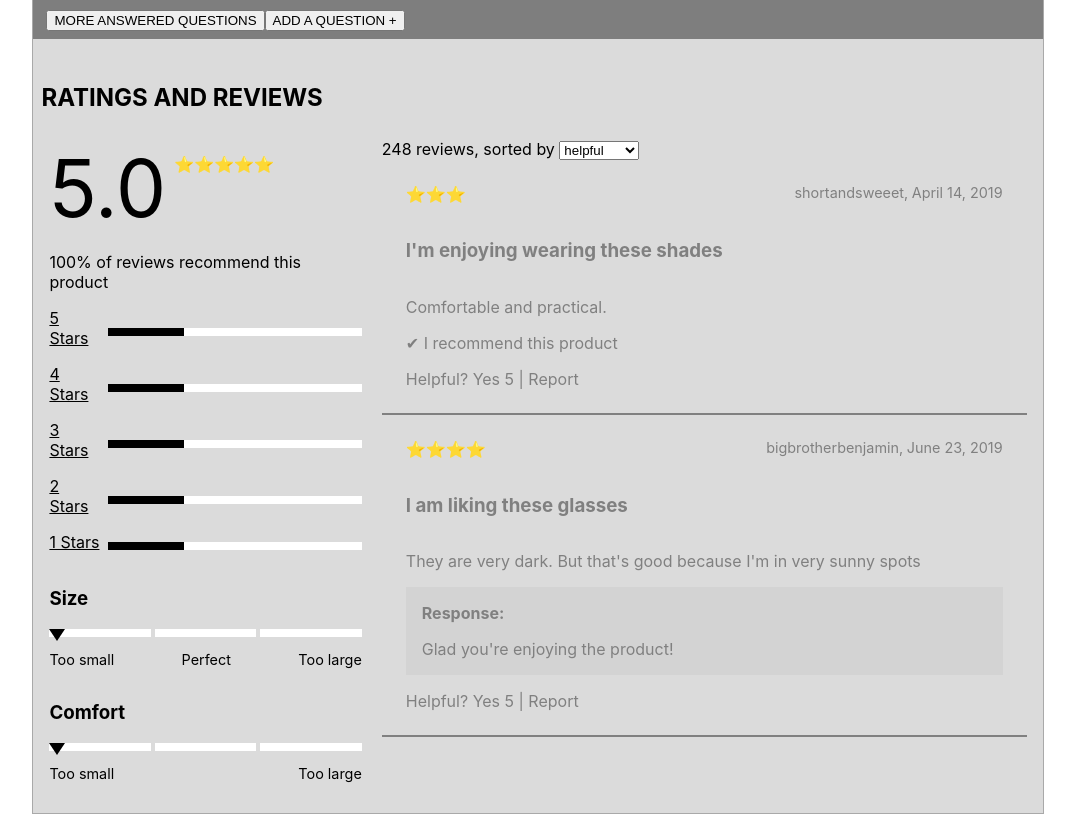
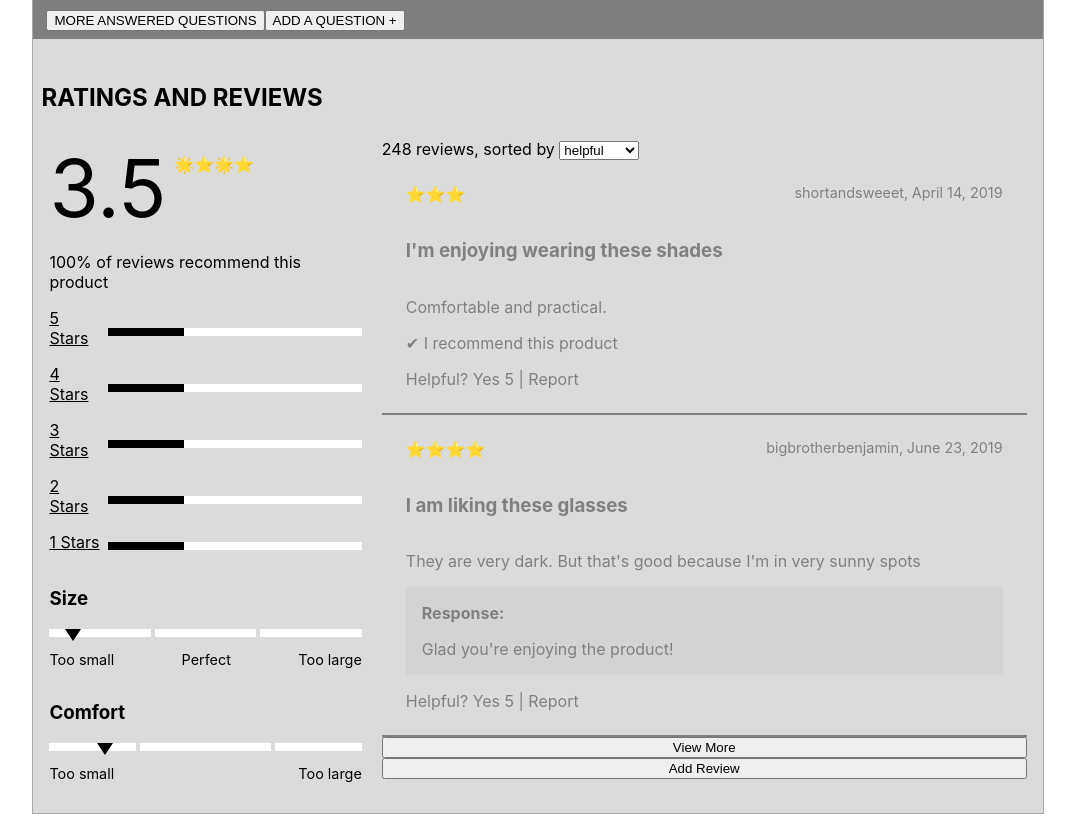
Before and after one commit to derivatively-dynamos/aix-en-provence, a React app: page / in a window 1280 px wide. Shown: the part 2540-3362 px from the top of the page, without its empty margins (102-1177 px from the left). Built offline with nearby package versions, Linux system fonts and the light colour scheme.

Commit message:
Add Score functionality

```diff
--- a/src/components/ratings-and-reviews/ComfortSlider.jsx
+++ b/src/components/ratings-and-reviews/ComfortSlider.jsx
@@ -2,6 +2,10 @@ import React from 'react';
 import styled from 'styled-components';
 
 const ReviewSlider = () => {
+  let x = '3em';
+  let sliderPos = {
+    transform: `translateX(${x})`
+  }
   return (
     <>
       <h3>Comfort</h3>
@@ -9,7 +13,7 @@ const ReviewSlider = () => {
         <ReviewBar></ReviewBar>
         <ReviewBar></ReviewBar>
         <ReviewBar></ReviewBar>
-        <Indicator></Indicator>
+        <Indicator style={sliderPos}></Indicator>
       </ReviewCont>
       <SpaceCont>
             <p>Too small</p>
@@ -33,18 +37,15 @@ const ColumnCont = styled(Container)`
   padding-right: 10px;
 `
 const ReviewCont = styled(Container)`
-  display: flex;
-  flex-direction: row;
+  display: grid;
+  grid-template-columns: 2fr 3fr 2fr;
   gap: 0.25em;
 `
 const ReviewBar = styled.div`
   max-height: .5em;
-  flex: 1;
   border: .25em solid white;
 `
-const MiddleBar = styled(ReviewBar)`
-  flex: 2;
-`
+
 const Indicator = styled.div`
   position: absolute;
   width: 0;
--- a/src/components/ratings-and-reviews/RatingsAndReviews.jsx
+++ b/src/components/ratings-and-reviews/RatingsAndReviews.jsx
@@ -9,14 +9,14 @@ import sampleProduct from "./sample.js"
 
 const RatingsAndReviews = () => {
 
-  const [ products ] = useState(sampleProduct);
+  const [ product ] = useState(sampleProduct[0]);
 
   return (
     <AppContainer>
       <h2>RATINGS AND REVIEWS</h2>
       <Container>
-        <ReviewBreakdown />
-        <ReviewList products={products}/>
+        <ReviewBreakdown product={product}/>
+        <ReviewList product={product}/>
       </Container>
     </AppContainer>
   )
--- a/src/components/ratings-and-reviews/ReviewBreakdown.jsx
+++ b/src/components/ratings-and-reviews/ReviewBreakdown.jsx
@@ -6,18 +6,18 @@ import SizeSlider from './SizeSlider.jsx';
 import ComfortSlider from './ComfortSlider.jsx';
 import Score from './Score.jsx';
 
-const ReviewBreakdown = () => {
+const ReviewBreakdown = ({product}) => {
   const [ starBreakdown ] = useState(['5 Stars', '4 Stars', '3 Stars', '2 Stars', '1 Stars'])
+
+  const reviews = product.results;
 
   return (
     <ColumnCont>
-      <Score />
+      <Score reviews={reviews}/>
       <ColumnCont>
         <p>100% of reviews recommend this product</p>
         {starBreakdown.map((starAmt)=> {
-          return (
-            <StarBar key={starAmt[0]} stars={starAmt}></StarBar>
-          )
+          return <StarBar key={starAmt[0]} stars={starAmt} reviews={reviews}/>
         })}
       </ColumnCont>
       <ColumnCont>
--- a/src/components/ratings-and-reviews/ReviewList.jsx
+++ b/src/components/ratings-and-reviews/ReviewList.jsx
@@ -4,16 +4,18 @@ import styled from 'styled-components';
 import SortBy from './SortBy.jsx';
 import Review from './Review.jsx';
 
-const ReviewList = ({ products }) => {
+const ReviewList = ({ product }) => {
 
   return (
     <Container>
       <div>
         <SortBy />
-        {products[0].results.map((review) => {
+        {product.results.map((review) => {
           return <Review key={review.review_id} review={ review }/>
         })}
       </div>
+      <button>View More</button>
+      <button>Add Review</button>
     </Container>
   )
 }
@@ -26,4 +28,7 @@ const Container = styled.div`
   flex-direction: column;
 `
 
+const Btn = styled.button`
+`
+
 export default ReviewList;
--- a/src/components/ratings-and-reviews/Score.jsx
+++ b/src/components/ratings-and-reviews/Score.jsx
@@ -1,11 +1,26 @@
 import React from 'react';
 import styled from 'styled-components';
 
-const Score = ({stars}) => {
+const Score = ({stars, reviews}) => {
+  const starAvg = reviews.reduce((curr, next) => (curr.rating + next.rating) / reviews.length)
+
+  let starDisplay = '';
+  while (starDisplay.length < starAvg) {
+    if (starAvg % 1 != 0) {
+      const leftover = starAvg % 1;
+      switch (leftover) {
+        case 0.5: starDisplay += '🌟';
+        default: starDisplay += '⭐';
+      }
+    } else {
+      starDisplay += '⭐';
+    }
+  }
+
   return (
     <ScoreCont>
-      <ScoreNum>5.0</ScoreNum>
-      <ScoreStars>⭐⭐⭐⭐⭐</ScoreStars>
+      <ScoreNum>{starAvg}</ScoreNum>
+      <ScoreStars>{starDisplay}</ScoreStars>
     </ScoreCont>
   )
 }
--- a/src/components/ratings-and-reviews/SizeSlider.jsx
+++ b/src/components/ratings-and-reviews/SizeSlider.jsx
@@ -1,7 +1,12 @@
 import React from 'react';
 import styled from 'styled-components';
 
-const SizeSlider = () => {
+const SizeSlider = ({}) => {
+  let x = '1em';
+  let sliderPos = {
+    transform: `translateX(${x})`
+  }
+
   return (
     <>
       <h3>Size</h3>
@@ -9,7 +14,7 @@ const SizeSlider = () => {
         <ReviewBar></ReviewBar>
         <ReviewBar></ReviewBar>
         <ReviewBar></ReviewBar>
-        <Indicator></Indicator>
+        <Indicator style={sliderPos}></Indicator>
       </ReviewCont>
       <SpaceCont>
             <p>Too small</p>
@@ -34,13 +39,12 @@ const ColumnCont = styled(Container)`
   padding-right: 10px;
 `
 const ReviewCont = styled(Container)`
-  flex-direction: row;
-  justify-content: space-between;
+  display: grid;
+  grid-template-columns: 1fr 1fr 1fr;
   gap: 0.25em;
 `
-const ReviewBar = styled.span`
-  height: .5em;
-  width: 33%;
+const ReviewBar = styled.div`
+  max-height: .5em;
   border: .25em solid white;
 `
 const Indicator = styled.div`
--- a/src/components/ratings-and-reviews/StarBar.jsx
+++ b/src/components/ratings-and-reviews/StarBar.jsx
@@ -1,12 +1,16 @@
 import React from 'react';
 import styled from 'styled-components';
 
-const StarBar = ({stars}) => {
+const StarBar = ({stars, reviews}) => {
+  let starAmt = '30%'
+  let StarBarLevel = {
+    width: starAmt
+  }
   return (
     <Container>
       <StarLabel>{stars}</StarLabel>
       <StarBarCont>
-        <StarBarFill></StarBarFill>
+        <StarBarFill style={StarBarLevel}></StarBarFill>
       </StarBarCont>
     </Container>
   )
@@ -32,7 +36,6 @@ const StarBarCont = styled.div`
 `
 const StarBarFill = styled(StarBarCont)`
   position: relative;
-  width: 30%;
   background-color: black;
 `
 
```
